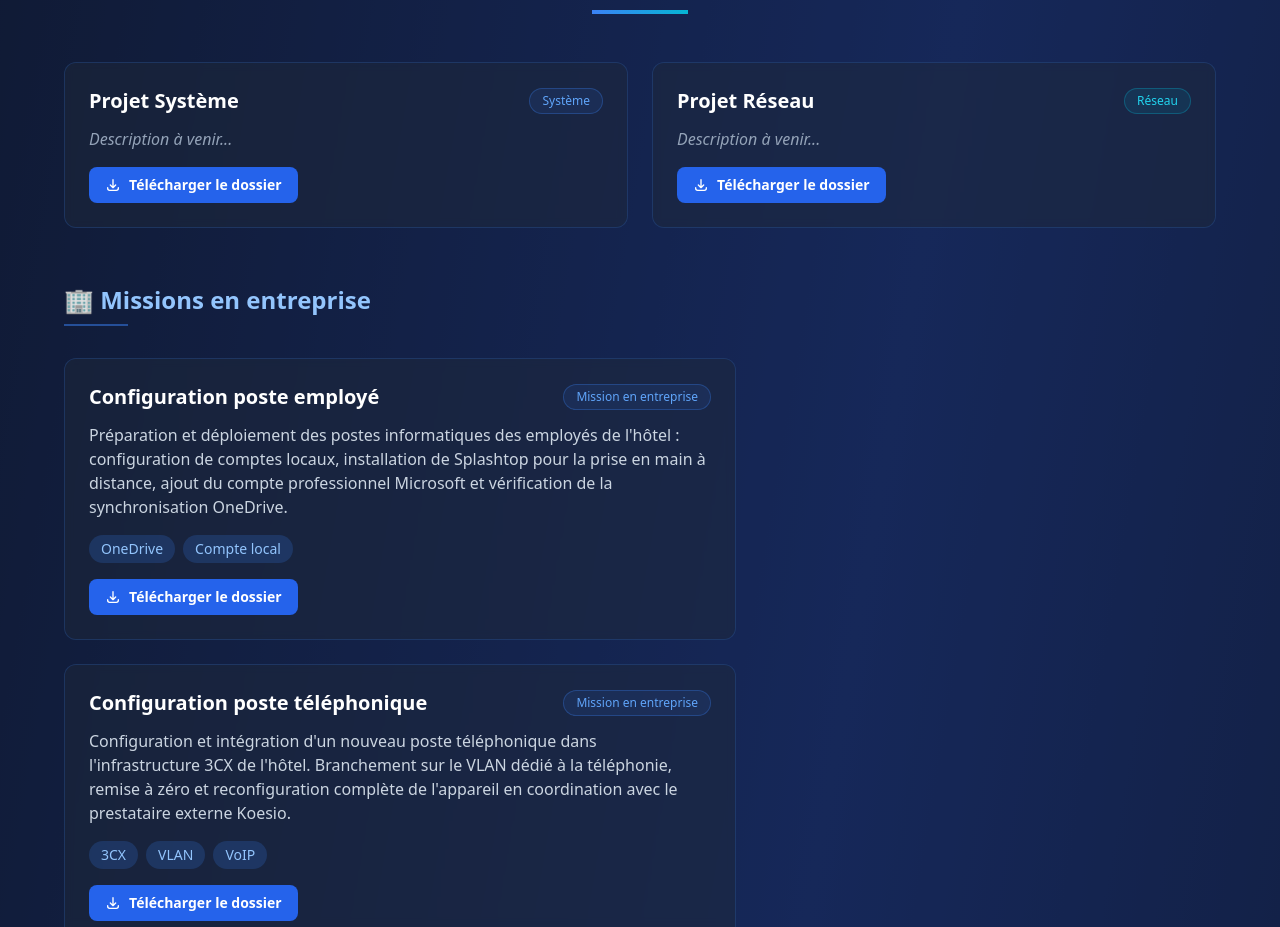
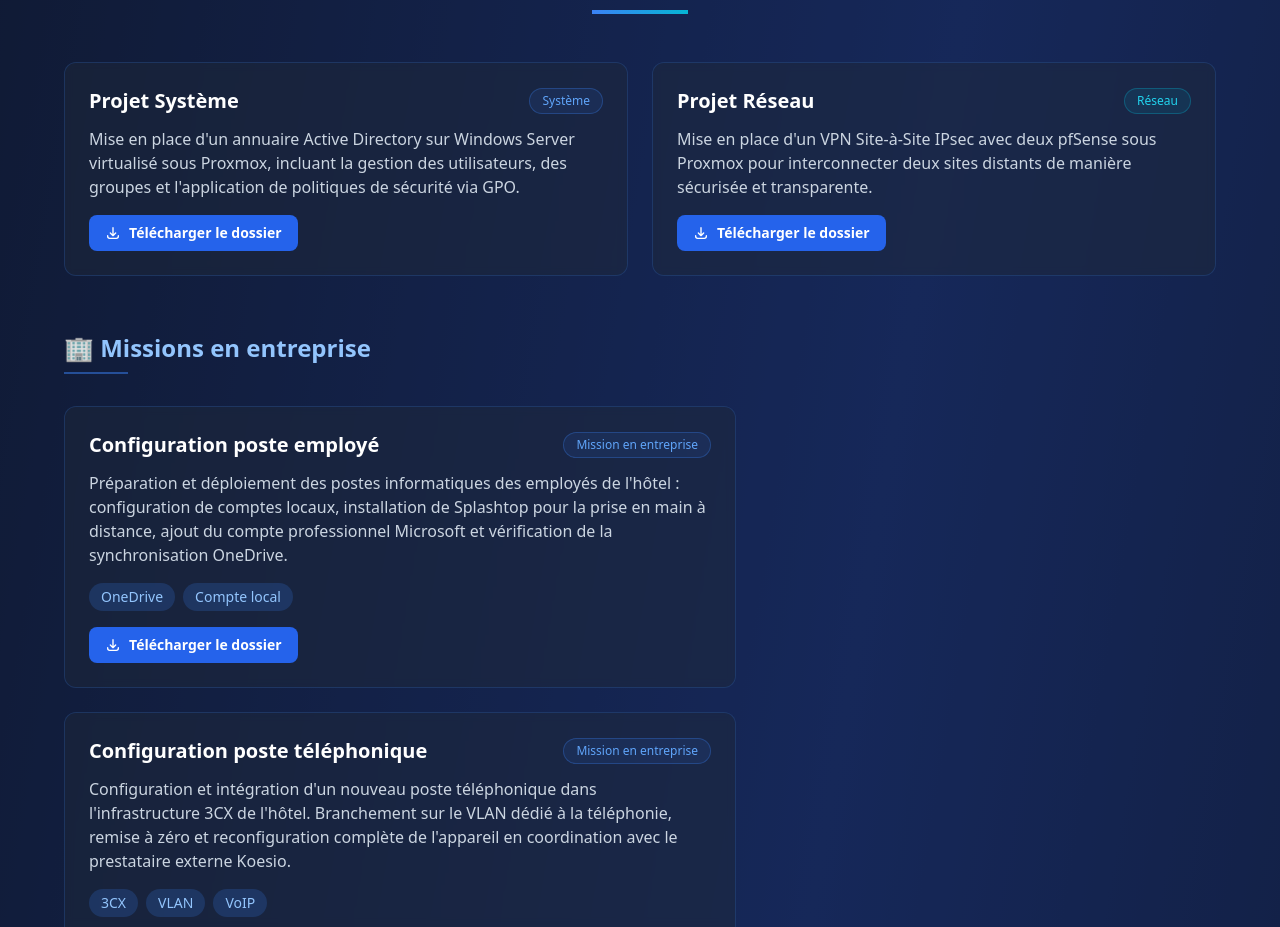
Before and after one commit to mooll56/portfolioaissamohamedali, a plain HTML site: page index.html in a window 1280 px wide. Shown: the part 1860-2787 px from the top of the page. Drawn offline with nearby package versions, Linux system fonts and the light colour scheme.

Commit message:
Update index.html

```diff
--- a/index.html
+++ b/index.html
@@ -188,7 +188,7 @@
                         <h3 class="text-xl font-bold">Projet Système</h3>
                         <span class="text-xs bg-blue-500/10 text-blue-400 border border-blue-500/30 px-3 py-1 rounded-full">Système</span>
                     </div>
-                    <p class="text-slate-400 italic mb-4">Description à venir...</p>
+                    <p class="text-slate-300 mb-4">Mise en place d'un annuaire Active Directory sur Windows Server virtualisé sous Proxmox, incluant la gestion des utilisateurs, des groupes et l'application de politiques de sécurité via GPO.</p>
                     <a href="projetsysteme2.pdf" target="_blank" class="flex items-center gap-2 bg-blue-600 hover:bg-blue-700 px-4 py-2 rounded-lg text-sm font-semibold transition-colors w-fit">
                         <svg class="w-4 h-4" fill="none" stroke="currentColor" viewBox="0 0 24 24">
                             <path stroke-linecap="round" stroke-linejoin="round" stroke-width="2" d="M4 16v1a3 3 0 003 3h10a3 3 0 003-3v-1m-4-4l-4 4m0 0l-4-4m4 4V4"></path>
@@ -203,7 +203,7 @@
                         <h3 class="text-xl font-bold">Projet Réseau</h3>
                         <span class="text-xs bg-cyan-500/10 text-cyan-400 border border-cyan-500/30 px-3 py-1 rounded-full">Réseau</span>
                     </div>
-                    <p class="text-slate-400 italic mb-4">Description à venir...</p>
+                    <p class="text-slate-300 mb-4">Mise en place d'un VPN Site-à-Site IPsec avec deux pfSense sous Proxmox pour interconnecter deux sites distants de manière sécurisée et transparente.</p>
                     <a href="projetreseau2.pdf" target="_blank" class="flex items-center gap-2 bg-blue-600 hover:bg-blue-700 px-4 py-2 rounded-lg text-sm font-semibold transition-colors w-fit">
                         <svg class="w-4 h-4" fill="none" stroke="currentColor" viewBox="0 0 24 24">
                             <path stroke-linecap="round" stroke-linejoin="round" stroke-width="2" d="M4 16v1a3 3 0 003 3h10a3 3 0 003-3v-1m-4-4l-4 4m0 0l-4-4m4 4V4"></path>
```
